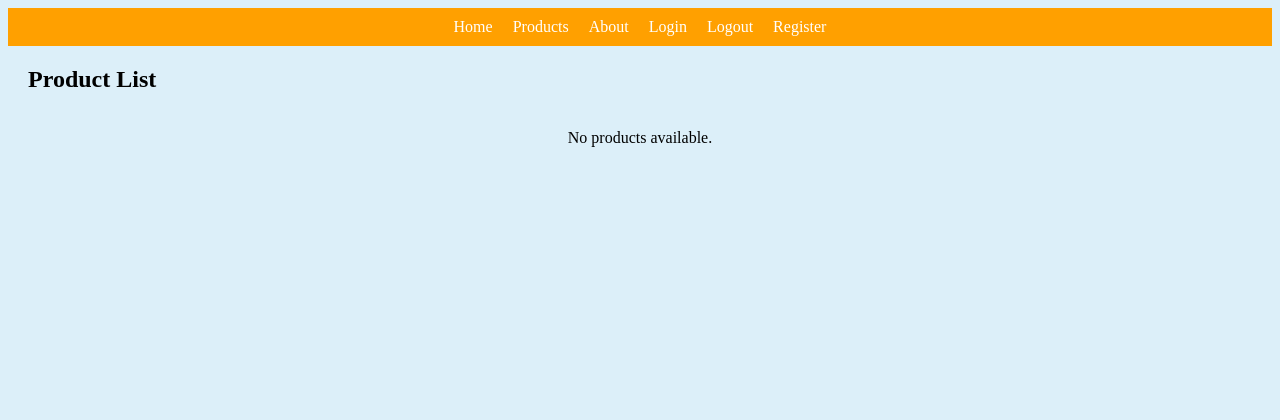
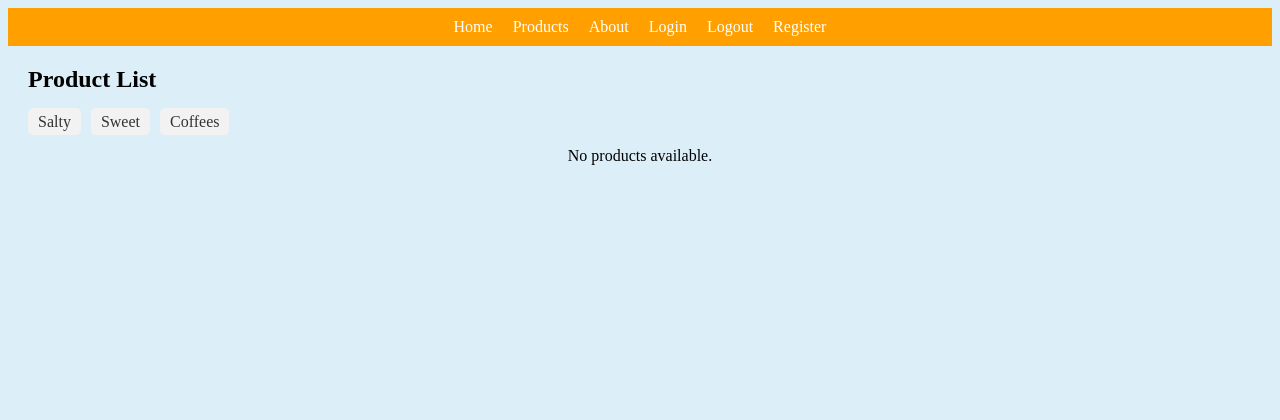
Before and after one commit to TodorDaskalov/bakeryProject, a Django app: page /products/ in a window 1280 px wide. Shown: the top 420 px of the page. Run offline with Django 4.2, Linux system fonts and the light colour scheme; data that the repository does not hold is empty.

Commit message:
Add product details and product category

```diff
--- a/bakeryProject/products/urls.py
+++ b/bakeryProject/products/urls.py
@@ -1,6 +1,8 @@
 from django.urls import path
-from bakeryProject.products.views import ProductListView
+from bakeryProject.products.views import ProductListView, ProductDetailView, CategoryProductListView
 
 urlpatterns = [
     path('', ProductListView.as_view(), name='products_list'),
+    path('product/<int:pk>/', ProductDetailView.as_view(), name='product_detail'),
+    path('category/<str:category>/', CategoryProductListView.as_view(), name='category_products'),
 ]
--- a/bakeryProject/products/views.py
+++ b/bakeryProject/products/views.py
@@ -1,5 +1,5 @@
 from django.shortcuts import render
-from django.views.generic import ListView
+from django.views.generic import ListView, DetailView
 from .models import Product
 
 
@@ -7,3 +7,24 @@ class ProductListView(ListView):
     model = Product
     template_name = 'products/products_list.html'
     context_object_name = 'products'
+
+
+class ProductDetailView(DetailView):
+    model = Product
+    template_name = 'products/product_detail.html'
+    context_object_name = 'product'
+
+
+class CategoryProductListView(ListView):
+    model = Product
+    template_name = 'category_products.html'
+    context_object_name = 'products'
+
+    def get_queryset(self):
+        category = self.kwargs['category']
+        return Product.objects.filter(category=category)
+
+# class AllProductsListView(ListView):
+#     model = Product
+#     template_name = 'all_products.html'
+#     context_object_name = 'products'
--- a/static/css/products.css
+++ b/static/css/products.css
@@ -43,3 +43,31 @@
 .product-info p {
     margin: 5px 0;
 }
+
+/* CSS for category navigation */
+.category-navigation ul {
+  list-style: none;
+  margin: 0;
+  padding: 0;
+  display: flex;
+}
+
+.category-navigation li {
+  margin-right: 10px;
+}
+
+.category-navigation li:last-child {
+  margin-right: 0;
+}
+
+.category-navigation a {
+  text-decoration: none;
+  padding: 5px 10px;
+  background-color: #f2f2f2;
+  color: #333;
+  border-radius: 5px;
+}
+
+.category-navigation a:hover {
+  background-color: #ddd;
+}
--- a/templates/products/products_list.html
+++ b/templates/products/products_list.html
@@ -4,6 +4,13 @@
 
     <link rel="stylesheet" type="text/css" href="{% static 'css/products.css' %}">
     <h2>Product List</h2>
+    <div class="category-navigation">
+        <ul>
+            <li><a href="{% url 'category_products' 'salty' %}">Salty</a></li>
+            <li><a href="{% url 'category_products' 'sweet' %}">Sweet</a></li>
+            <li><a href="{% url 'category_products' 'coffees' %}">Coffees</a></li>
+        </ul>
+    </div>
     <div class="product-container">
         {% for product in products %}
             <div class="product-card">
@@ -11,7 +18,7 @@
                     <img src="{{ product.picture_url }}" alt="{{ product.name }}">
                 </div>
                 <div class="product-info">
-                    <h3>{{ product.name }}</h3>
+                    <h3><a href="{% url 'product_detail' product.pk %}">{{ product.name }}</a></h3>
                     <p>Price: {{ product.price }}</p>
                     <p>Order: {{ product.order }}</p>
                 </div>
```
Also changed, not shown: bakeryProject/products/models.py (+8 -0 lines), bakeryProject/products/migrations/0002_product_description.py (added), bakeryProject/products/migrations/0003_product_category.py (added), static/css/base.css (line endings or trailing spaces).
